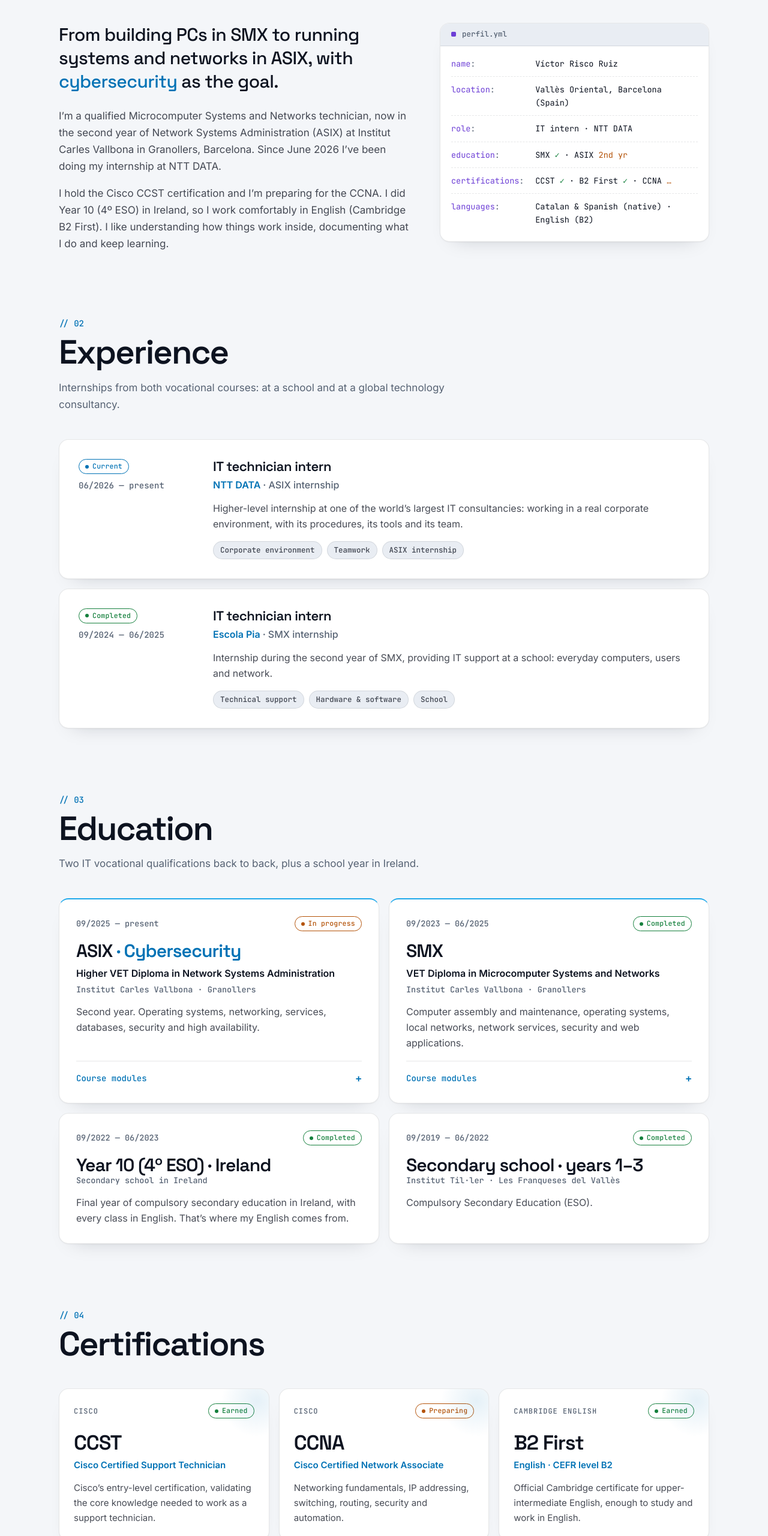
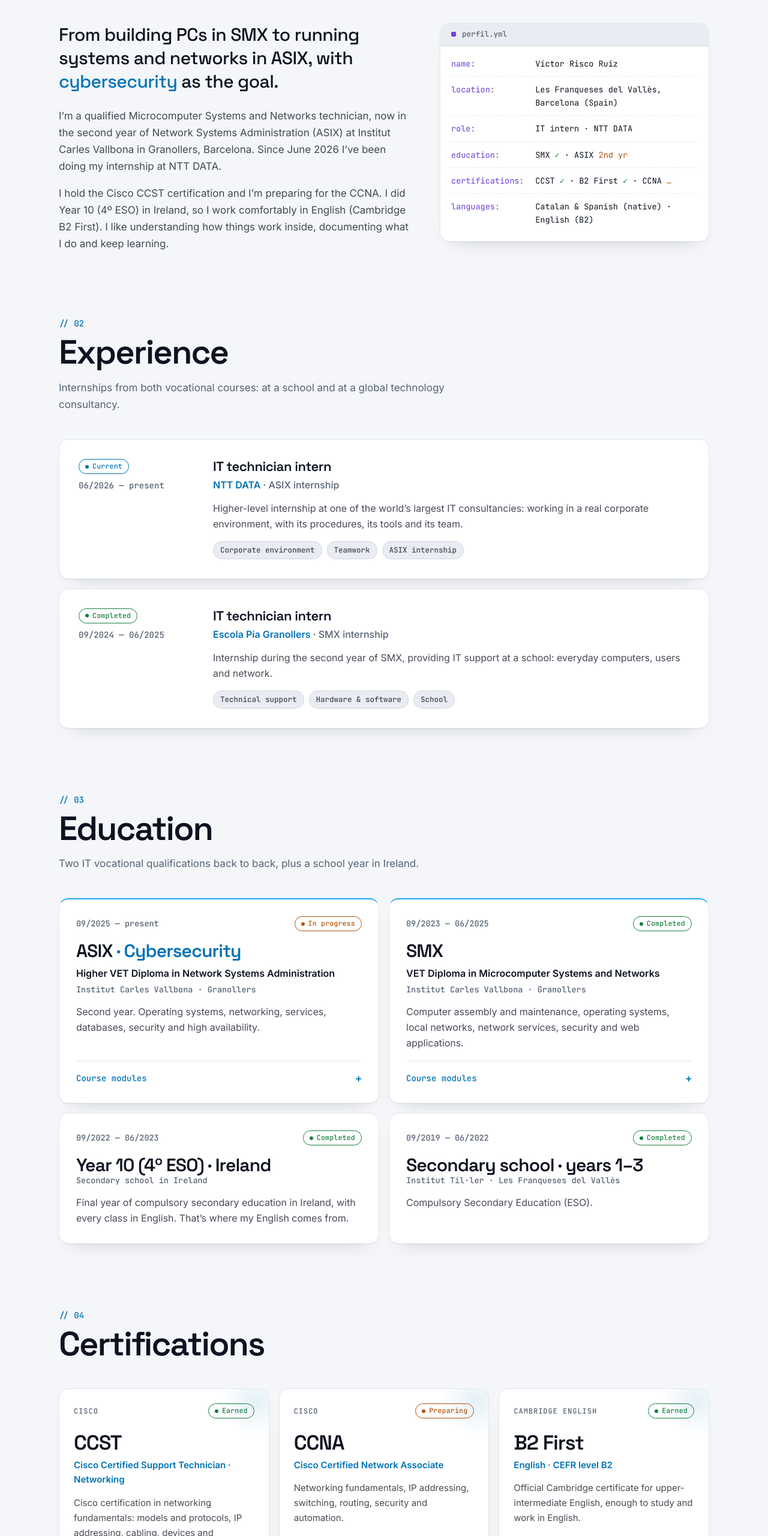
Before and after one commit to vriscoruiz/vriscoruiz.github.io, a plain HTML site: page index.html in a window 1280 px wide. Shown: the part 1060-3620 px from the top of the page at 60% size. Drawn offline with Linux system fonts and the light colour scheme.

Commit message:
Actualiza ubicación, Escola Pia Granollers y CCST Networking
Co-Authored-By: Claude Opus 5.5 <noreply@anthropic.com>
Claude-Session: https://claude.ai/code/session_014UdMpu4DcDbzpYXECAQKej

```diff
--- a/assets/js/i18n.js
+++ b/assets/js/i18n.js
@@ -42,7 +42,7 @@ window.VRISCO.I18N = {
 
     'kv.name': 'nom',
     'kv.loc': 'ubicació',
-    'kv.locv': 'Vallès Oriental, Barcelona',
+    'kv.locv': 'Les Franqueses del Vallès, Barcelona',
     'kv.role': 'rol',
     'kv.rolev': 'Tècnic en pràctiques · NTT DATA',
     'kv.edu': 'formació',
@@ -84,7 +84,7 @@ window.VRISCO.I18N = {
 
     'b.got': 'Obtinguda',
     'b.prep': 'En preparació',
-    'cert.ccst': 'Certificació d’entrada de Cisco que acredita els coneixements bàsics per treballar com a tècnic de suport.',
+    'cert.ccst': 'Certificació de Cisco en fonaments de xarxes: models i protocols, adreçament IP, cablejat, dispositius i resolució d’incidències.',
     'cert.ccna': 'Fonaments de xarxes, adreçament IP, switching, routing, seguretat i automatització.',
     'cert.fce.full': 'Anglès · nivell B2 del MECR',
     'cert.fce': 'Certificat oficial de Cambridge que acredita un nivell d’anglès intermedi alt, per estudiar i treballar en anglès.',
@@ -176,7 +176,7 @@ window.VRISCO.I18N = {
 
     'kv.name': 'name',
     'kv.loc': 'location',
-    'kv.locv': 'Vallès Oriental, Barcelona (Spain)',
+    'kv.locv': 'Les Franqueses del Vallès, Barcelona (Spain)',
     'kv.role': 'role',
     'kv.rolev': 'IT intern · NTT DATA',
     'kv.edu': 'education',
@@ -218,7 +218,7 @@ window.VRISCO.I18N = {
 
     'b.got': 'Earned',
     'b.prep': 'Preparing',
-    'cert.ccst': 'Cisco’s entry-level certification, validating the core knowledge needed to work as a support technician.',
+    'cert.ccst': 'Cisco certification in networking fundamentals: models and protocols, IP addressing, cabling, devices and troubleshooting.',
     'cert.ccna': 'Networking fundamentals, IP addressing, switching, routing, security and automation.',
     'cert.fce.full': 'English · CEFR level B2',
     'cert.fce': 'Official Cambridge certificate for upper-intermediate English, enough to study and work in English.',
--- a/index.html
+++ b/index.html
@@ -115,7 +115,7 @@
           <div class="file-bar"><span class="file-dot" aria-hidden="true"></span><span>perfil.yml</span></div>
           <dl class="kv">
             <div><dt data-i18n="kv.name">nombre</dt><dd>Víctor Risco Ruiz</dd></div>
-            <div><dt data-i18n="kv.loc">ubicación</dt><dd data-i18n="kv.locv">Vallès Oriental, Barcelona</dd></div>
+            <div><dt data-i18n="kv.loc">ubicación</dt><dd data-i18n="kv.locv">Les Franqueses del Vallès, Barcelona</dd></div>
             <div><dt data-i18n="kv.role">rol</dt><dd data-i18n="kv.rolev">Técnico en prácticas · NTT DATA</dd></div>
             <div><dt data-i18n="kv.edu">formación</dt><dd>SMX <span class="ok">✓</span> · ASIX <span class="wip" data-i18n="kv.second">2º</span></dd></div>
             <div><dt data-i18n="kv.certs">certificaciones</dt><dd>CCST <span class="ok">✓</span> · B2 First <span class="ok">✓</span> · CCNA <span class="wip">…</span></dd></div>
@@ -158,7 +158,7 @@
           </div>
           <div class="xp-main">
             <h3 data-i18n="exp.pia.role">Técnico informático en prácticas</h3>
-            <p class="xp-org">Escola Pia <span class="sep">·</span> <span data-i18n="exp.pia.type">Prácticas de SMX</span></p>
+            <p class="xp-org">Escola Pia Granollers <span class="sep">·</span> <span data-i18n="exp.pia.type">Prácticas de SMX</span></p>
             <p data-i18n="exp.pia.desc">Prácticas durante el segundo curso de SMX, dando soporte informático en un centro educativo: equipos, usuarios y red del día a día.</p>
             <ul class="tags">
               <li data-i18n="t.support">Soporte técnico</li>
@@ -242,8 +242,8 @@
         <article class="card cert rv">
           <div class="cert-top"><span class="cert-issuer">Cisco</span><span class="badge badge-done" data-i18n="b.got">Obtenida</span></div>
           <h3>CCST</h3>
-          <p class="cert-full">Cisco Certified Support Technician</p>
-          <p data-i18n="cert.ccst">Certificación de entrada de Cisco que acredita los conocimientos básicos para trabajar como técnico de soporte.</p>
+          <p class="cert-full">Cisco Certified Support Technician · Networking</p>
+          <p data-i18n="cert.ccst">Certificación de Cisco en fundamentos de redes: modelos y protocolos, direccionamiento IP, cableado, dispositivos y resolución de incidencias.</p>
         </article>
         <article class="card cert rv">
           <div class="cert-top"><span class="cert-issuer">Cisco</span><span class="badge badge-wip" data-i18n="b.prep">En preparación</span></div>
```
Also changed, not shown: 1 other file.
